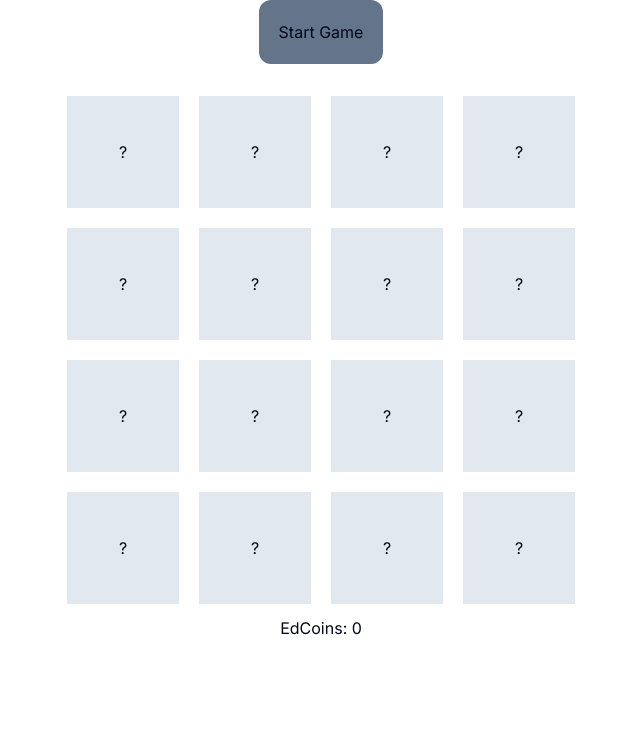
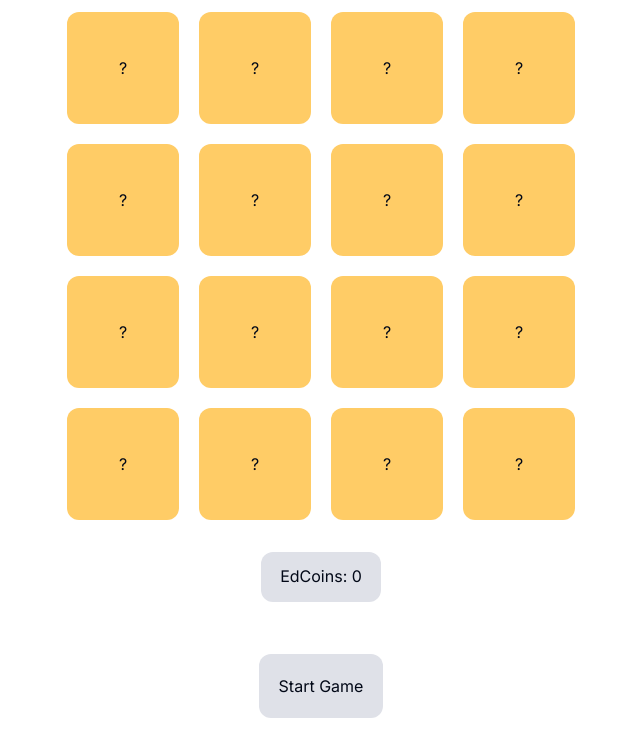
Before and after one commit to gharatkaushal05/Memory-Game, a Next.js app: page / in a window 1280 px wide. Shown: the top 756 px of the page, without its empty margins (319-959 px from the left). Built offline with nearby package versions, Linux system fonts and the light colour scheme.

Commit message:
changed ui colors

```diff
--- a/components/MemoryGame.tsx
+++ b/components/MemoryGame.tsx
@@ -88,19 +88,11 @@ export default function MemoryGame() {
 
   return (
     <div className="text-center flex items-center justify-center flex-col">
-      {!gameStarted && (
-        <button
-          onClick={handleStart}
-          className="p-5 bg-slate-500 rounded-xl mb-5"
-        >
-          Start Game
-        </button>
-      )}
       {gameOver && <h2>You WON! Congrats!</h2>}
       <div className="grid grid-cols-4 gap-5 mt-3">
         {cards.map((card, index) => (
           <div
-            className={`bg-slate-200 w-28 h-28 flex justify-center items-center cursor-pointer transition-transform duration-300 ${
+            className={`bg-customYellow w-28 h-28 flex justify-center items-center cursor-pointer transition-transform duration-300  rounded-xl${
               flipped.includes(index) || solved.includes(index) || visible
                 ? "rotate-360"
                 : ""
@@ -126,13 +118,24 @@ export default function MemoryGame() {
           Images will hide in {countdown} seconds
         </p>
       )}
+      <div className="bg-customGray w-[120px] my-8 h-[50px] rounded-xl">
       <p className="mt-3">EdCoins: {score}</p>
+      </div>
+
       {gameStarted && (
         <button
           onClick={resetGame}
-          className="p-5 bg-slate-500 rounded-xl mt-5"
+          className="p-5 bg-customGray rounded-xl mt-5"
         >
           Restart Game
+        </button>
+      )}
+      {!gameStarted && (
+        <button
+          onClick={handleStart}
+          className="p-5 bg-customGray rounded-xl mt-5"
+        >
+          Start Game
         </button>
       )}
     </div>
--- a/tailwind.config.ts
+++ b/tailwind.config.ts
@@ -19,6 +19,8 @@ const config = {
     },
     extend: {
       colors: {
+        customYellow: '#ffcc66',
+        customGray: '#dfe1e8',
         border: "hsl(var(--border))",
         input: "hsl(var(--input))",
         ring: "hsl(var(--ring))",
```
